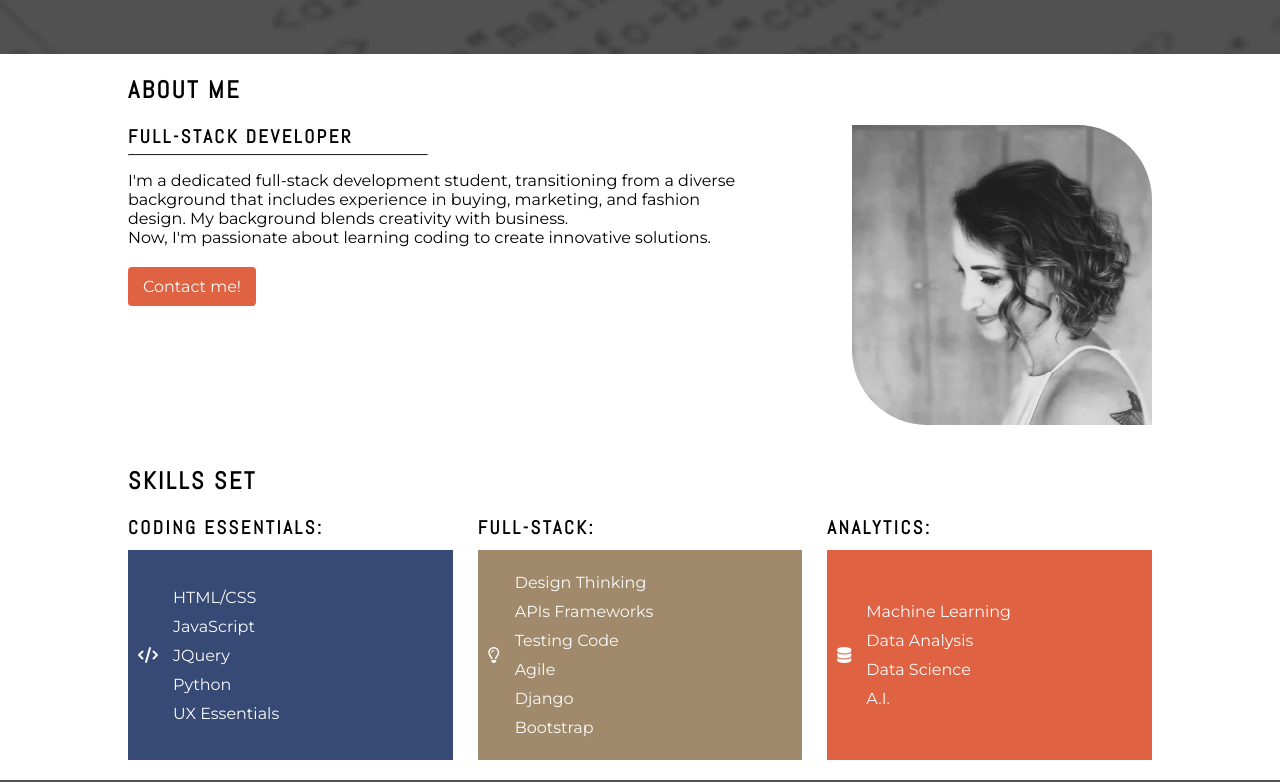
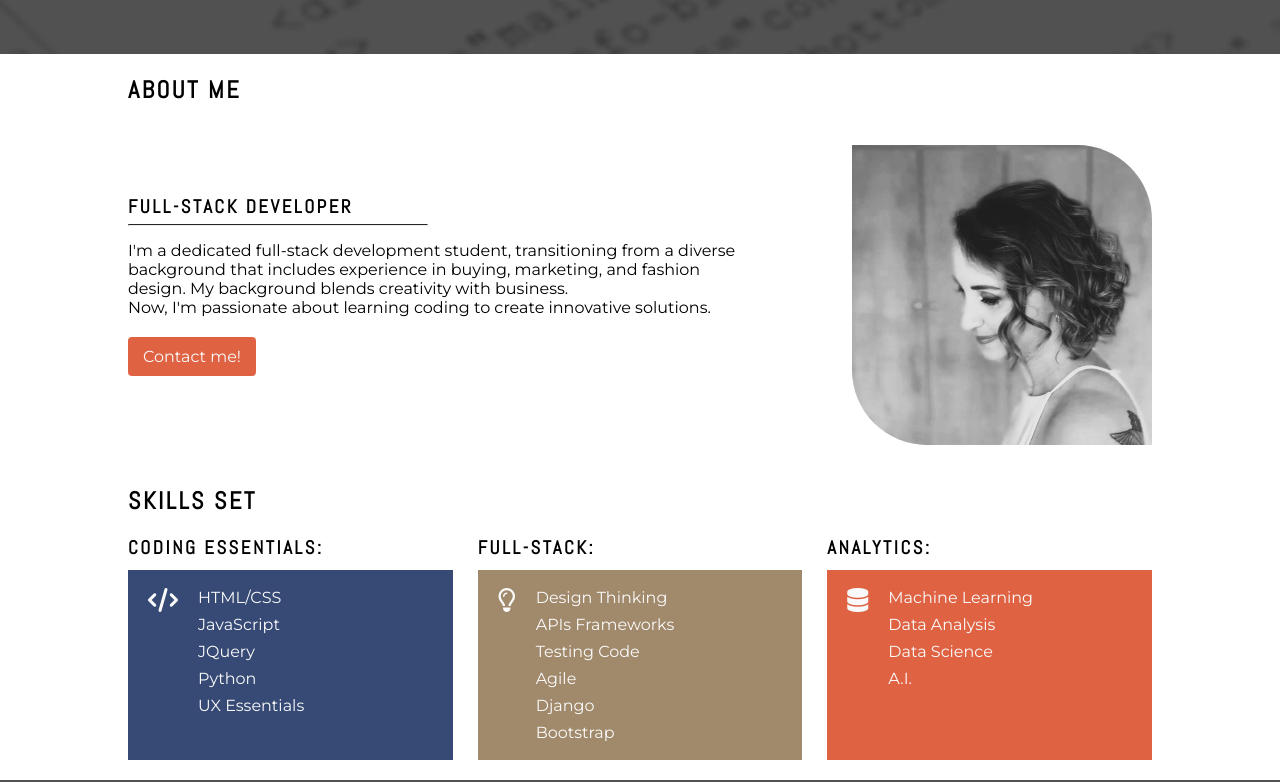
Before and after one commit to SophieDufrane/PP1_My_Website, a plain HTML site: page index.html in a window 1280 px wide. Shown: the part 300-1082 px from the top of the page. Drawn offline with Linux system fonts and the light colour scheme.

Commit message:
Modify style for skill-section, add padding/margin to make blocs more esthetic and easy to read

```diff
--- a/assets/css/style.css
+++ b/assets/css/style.css
@@ -122,7 +122,7 @@ main {
 #about-me {
     display: flex;
     flex-direction: column;
-    align-items: flex-start;
+    align-items: center;
     gap: 10px;
 }
 
@@ -161,16 +161,16 @@ main {
     height: 300px;
     width: 300px;
     border-radius: 25% 0 25% 0;
+    margin-top: 20px;
 }
 
 /* Skills section */
-#skills {
+#skills-section {
     width: 90%;
     margin: 20px auto;
-    max-width: 1200px;
 }
 
-#skills h2 {
+#skills-section h2 {
     margin-bottom: 20px;
 }
 
@@ -190,7 +190,7 @@ main {
 
 .skills-detail {
     display: flex;
-    align-items: center;
+    align-items: flex-start;
     padding: 10px;
     color: #fafafa;
 }
@@ -209,18 +209,19 @@ main {
 
 .skills-detail-list {
     list-style-type: none;
-    padding: 5px;
     margin: 0 0 0 10px;
 }
 
 .skills-detail-list li {
-    padding: 5px 0;
     font-size: 1rem;
+    margin: 8px 0;
 }
 
-.skills-detail-icon i {
+.skills-detail-icon {
+    margin: 8px 10px 0 10px;
     font-size: 1.5rem;
 }
+
 /* Portfolio page */
 #portfolio {
     width: 90%;
@@ -314,7 +315,7 @@ footer {
         max-width: 60%;
     }
 
-    #skills {
+    #skills-section {
         max-width: 80%;
     }
 
@@ -324,6 +325,6 @@ footer {
     }
 
     .skills-detail {
-        min-height: 210px;
+        min-height: 190px;
     }
 }
--- a/index.html
+++ b/index.html
@@ -15,7 +15,7 @@
 </head>
 
 <body>
-    <!-- Header -->
+
     <header>
         <a href="index.html">
             <h1 id="logo">S.D.</h1>
@@ -32,7 +32,6 @@
         </nav>
     </header>
 
-    <!-- Main -->
     <main>
         <!-- Welcome section -->
         <section id="welcome-box">
@@ -62,7 +61,7 @@
         </section>
 
         <!-- Skills section -->
-        <section id="skills">
+        <section id="skills-section">
             <h2>Skills Set</h2>
             <div id="skills-set">
                 <div class="skills-overview">
@@ -108,7 +107,6 @@
         </section>
     </main>
 
-    <!-- Footer -->
     <footer>
         <ul id="social-medias">
             <li><a href="https://www.facebook.com/" target="_blank" rel="noopener"
```
Also changed, not shown: contact.html (+1 -4 lines), portfolio.html (+0 -3 lines).
